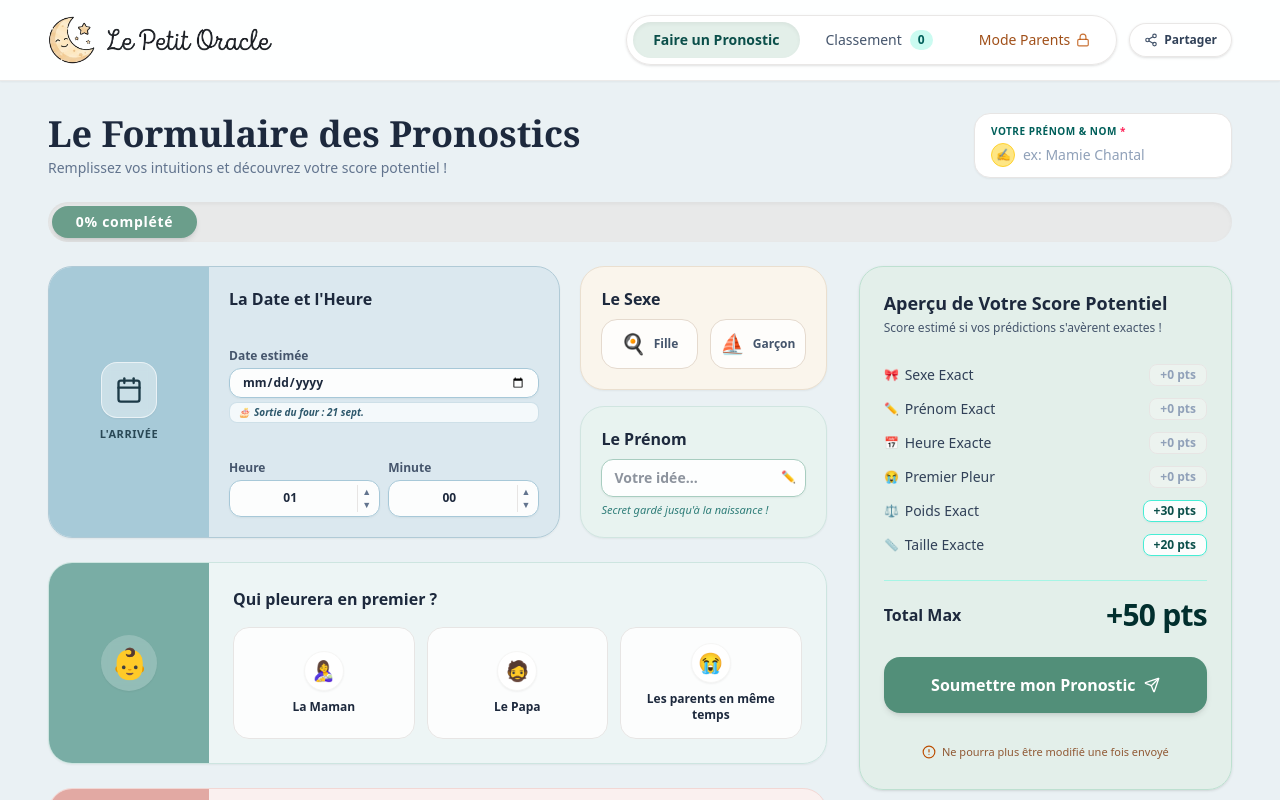
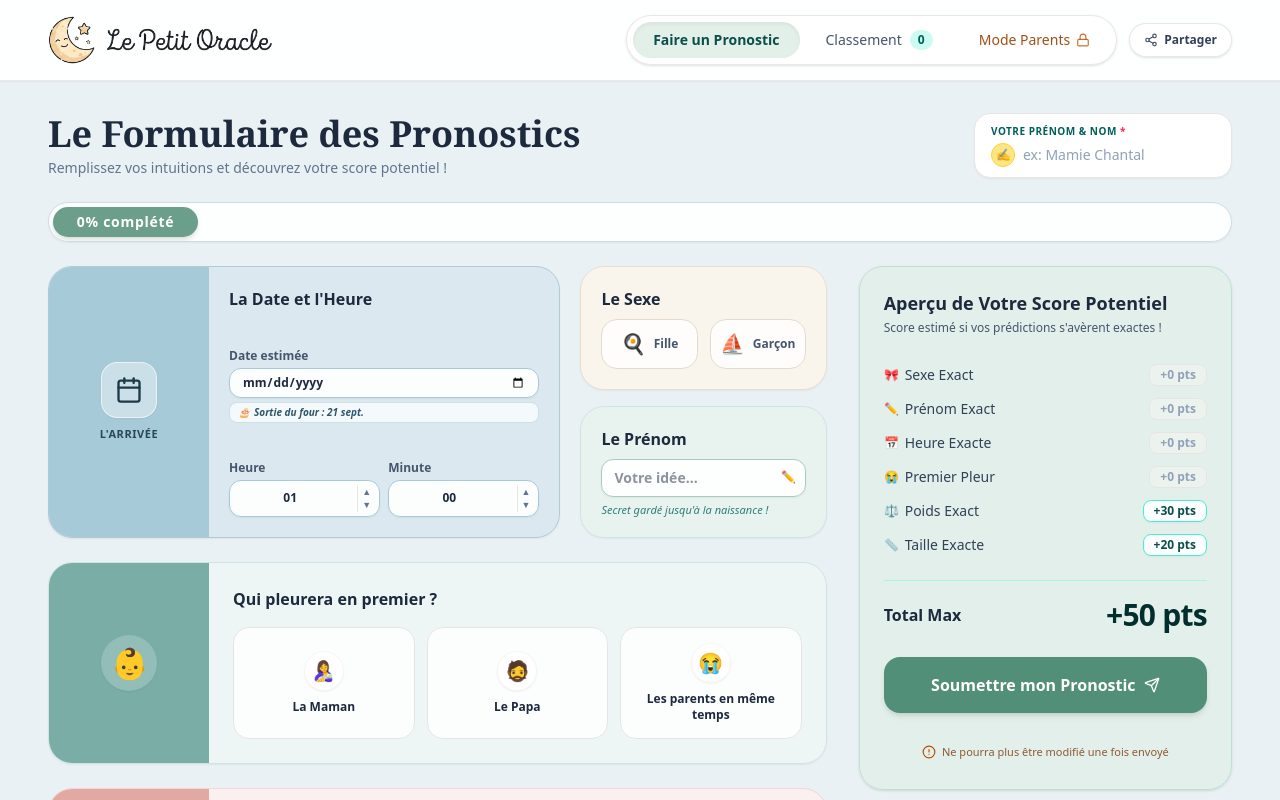
Before and after one commit to JeanGerbier/LePetitOracle, a React (Vite) app: page / in a window 1280 px wide. Shown: the top 800 px of the page. Built offline with nearby package versions, Linux system fonts and the light colour scheme; no server answers; the database is empty; a web font is replaced by a local one.

Commit message:
style: harmonisation du rail de la barre de progression avec le bleu léger de la page

```diff
--- a/src/components/StepProgress.tsx
+++ b/src/components/StepProgress.tsx
@@ -8,7 +8,7 @@ export const StepProgress: React.FC<StepProgressProps> = ({
   percent = 0,
 }) => {
   return (
-    <div className="w-full bg-stone-200/70 h-10 rounded-full p-1 overflow-hidden shadow-inner flex items-center">
+    <div className="w-full bg-white/90 border border-[#CBDDE3] h-10 rounded-full p-1 overflow-hidden shadow-xs flex items-center">
       <div
         className="bg-[#6B9E8B] text-white font-bold text-xs sm:text-sm h-full px-5 rounded-full flex items-center justify-center shadow-md transition-all duration-500 min-w-[145px]"
         style={{ width: `${percent}%` }}
```
